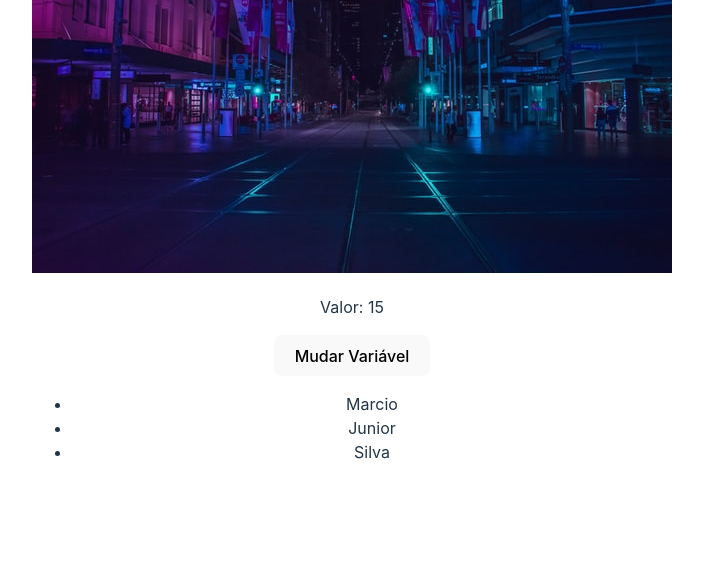
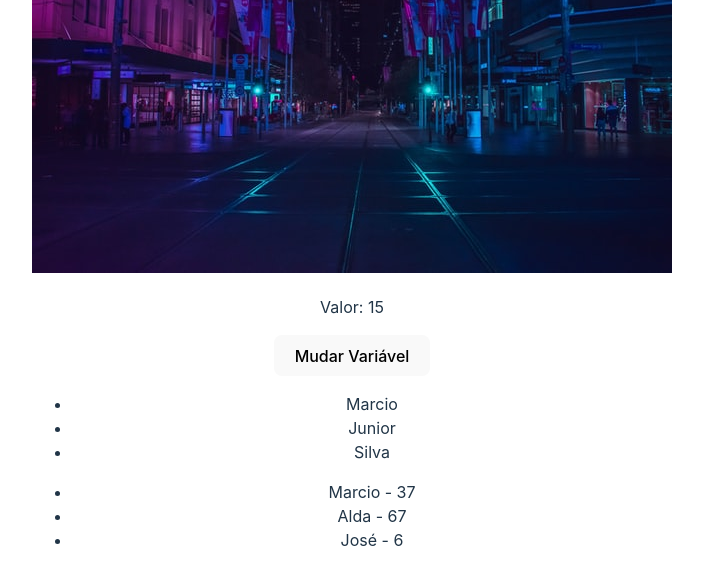
Before and after one commit to juniormps/estudos-react, a React (Vite) app in the folder 3-AVANCANDO-EM-REACT/avancando-em-react/: page / in a window 1280 px wide. Shown: the part 744-1328 px from the top of the page, without its empty margins (288-991 px from the left). Built offline with nearby package versions, Linux system fonts and the light colour scheme.

Commit message:
Update ListRender.jsx

```diff
--- a/3-AVANCANDO-EM-REACT/avancando-em-react/src/components/ListRender.jsx
+++ b/3-AVANCANDO-EM-REACT/avancando-em-react/src/components/ListRender.jsx
@@ -2,15 +2,28 @@ import {useState} from 'react'
 
 const ListRender = () => {
     const [list] = useState(["Marcio", "Junior", "Silva"])
+
+    const [users] = useState([
+        {id: 1452100, name: "Marcio", age: 37},
+        {id: 2536145, name: "Alda", age: 67},
+        {id: 3214554, name: "José", age: 6}
+    ])
 
   return (
     <>
         <div>
             <ul>
                 {/*Atentar para o return do map: aqui deve ser com parenteses (diferente do JS normal, que é com "{}") ou sem nada*/}
-                {list.map((nome) => (
-                    <li>{nome}</li>
+                {list.map((nome, i) => (
+                    <li key={i}>{nome}</li>
                 ))}
+            </ul>
+        </div>
+        <div>
+            <ul>
+                {users.map(user =>
+                    <li key={user.id}>{user.name} - {user.age}</li>
+                )}
             </ul>
         </div>
     </>
```
